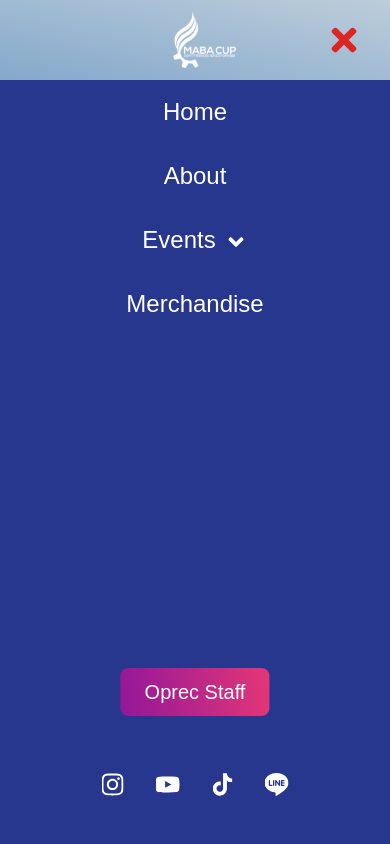
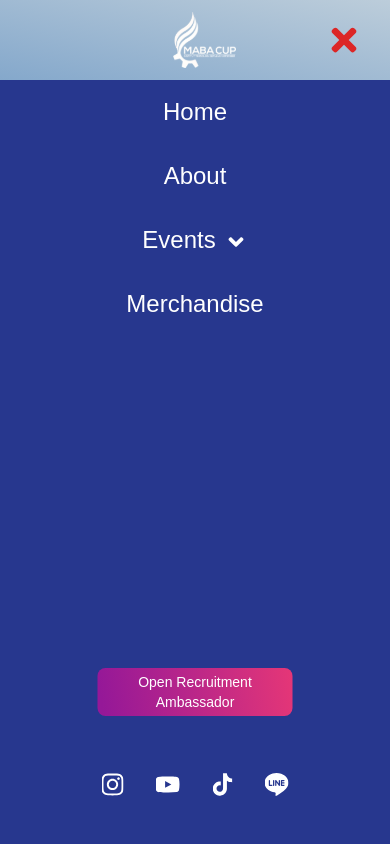
Before and after one commit to Teche-Corp/mabacup-2022-frontend, a Next.js app: page / in a window 390 px wide. Both pictures are taken after a click on the icon 344 px from the left and 40 px from the top of the page. Shown: the top 844 px of the page. Built offline with nearby package versions, Linux system fonts and the light colour scheme.

Commit message:
fix: ganti section ke oprec ambassador

```diff
--- a/components/Navbar.jsx
+++ b/components/Navbar.jsx
@@ -165,9 +165,9 @@
             </li>
           </ul>
 
-          <Link href={"/oprec-staff"}>
-            <button className='oprec-button hidden md:block w-48 lg:w-52  h-[2.5rem] font-medium rounded-lg text-white '>
-              Open Recruitment Staff
+          <Link href={"https://mabacup-its.com/oprec-ambassador"}>
+            <button className='oprec-button hidden md:block w-48 lg:w-52  h-[2.5rem] font-medium rounded-lg text-white text-sm '>
+              Open Recruitment Ambassador
             </button>
           </Link>
 
@@ -257,9 +257,9 @@
               onClick={toggleShowNav}
               className='absolute bottom-52 translate-x-1/2 right-1/2'
             >
-              <Link href={"/oprec-staff"}>
-                <button className=' oprec-button flex items-center justify-center w-full h-12 mx-auto text-xl font-secondary font-medium rounded-lg px-6 py-2'>
-                  Oprec Staff
+              <Link href={"https://mabacup-its.com/oprec-ambassador"}>
+                <button className=' oprec-button flex items-center justify-center w-full h-12 mx-auto text-sm font-secondary font-medium rounded-lg px-6 py-2'>
+                  Open Recruitment Ambassador
                 </button>
               </Link>
             </li>
--- a/pages/index.jsx
+++ b/pages/index.jsx
@@ -406,16 +406,17 @@
               data-aos-easing='ease-in-out'
             >
               <div className='oprec w-11/12 xl:w-4/5 h-[18rem] sm:h-[19rem] lg:h-[18rem] xl:h-[22rem] bg-red-200 mx-auto mt-8 rounded-2xl p-6 sm:p-8 xl:p-10 relative overflow-hidden'>
-                <div className='w-full sm:w-3/5 relative z-[1] '>
-                  <h1 className='font-secondary text-white text-lg sm:text-[1.5rem] xl:text-[2.25rem] 2xl:text-[2.5rem] font-semibold tracking-wide sm:tracking-[-2.2%] leading-normal sm:leading-tight'>
-                    Mari Bergabung Menjadi Bagian dari Staff Maba Cup ITS 2022
+                <div className='w-full sm:w-3/5 md:w-[70%] lg:w-3/5 relative z-[1] '>
+                  <h1 className='font-secondary text-white text-lg sm:text-[1.5rem] xl:text-[1.7rem] 2xl:text-[2.1rem] font-semibold tracking-wide sm:tracking-[-2.2%] leading-normal sm:leading-tight'>
+                    Mari Bergabung Menjadi Bagian dari Student Ambassador Maba
+                    Cup ITS 2022
                   </h1>
-                  <p className='text-white font-secondary text-sm sm:text-base xl:text-xl 2xl:text-[1.3rem] leading-5 lg:leading-6 xl:leading-8 tracking-[-0.06%] w-full sm:w-4/5 lg:w-2/3 xl:w-[60%] 2xl:w-1/2 mt-4'>
-                    Gabung menjadi staff sekarang dan dapatkan banyak
-                    Benefitnya!
+                  <p className='text-white font-secondary text-sm sm:text-base xl:text-xl 2xl:text-[1.3rem] leading-5 lg:leading-6 xl:leading-8 tracking-[-0.06%] w-full sm:w-4/5 lg:w-2/3 xl:w-2/3 2xl:w-2/3 mt-4'>
+                    Gabung menjadi Student Ambassador sekarang dan dapatkan
+                    banyak Benefitnya!
                   </p>
 
-                  <Link href={"/oprec-staff"}>
+                  <Link href={"https://mabacup-its.com/oprec-ambassador"}>
                     <a className='mt-8 absolute w-max right-1/2 sm:left-0 translate-x-1/2 sm:translate-x-0 inline-block px-3 sm:px-5 py-2 sm:py-3 border-2 border-solid border-white bg-white hover:bg-[#2C7994] text-[#2C7994] hover:text-white text-sm sm:text-lg rounded-lg font-medium'>
                       Daftar Sekarang
                     </a>
```
